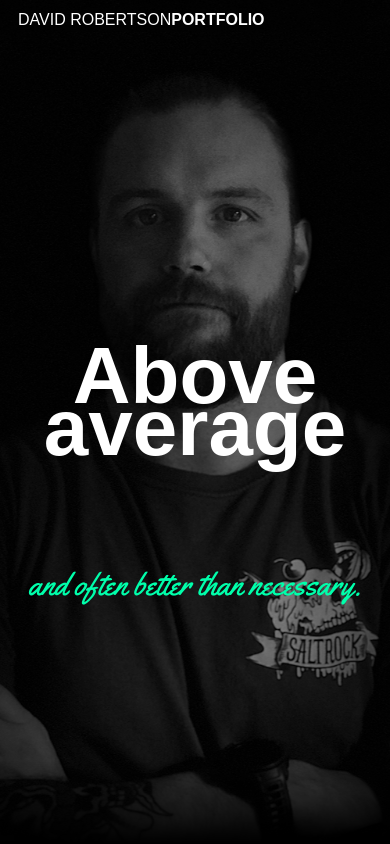
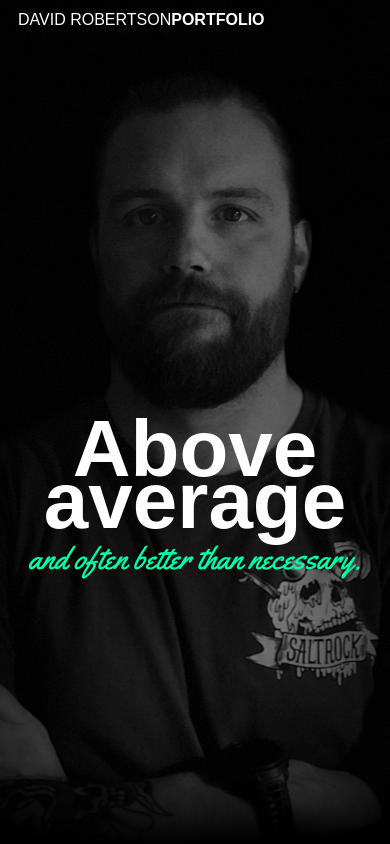
Before and after one commit to DRRobertson9673/React_Portfolio, a React (Create React App) app: page / in a window 390 px wide. Shown: the top 844 px of the page. Built offline with nearby package versions, Linux system fonts and the light colour scheme; a web font is replaced by a local one.

Commit message:
added som css changes to hero titles

```diff
--- a/src/Style/hero.css
+++ b/src/Style/hero.css
@@ -27,11 +27,9 @@
 }
 
 #heroTitle {
-  position: absolute;
-  margin: auto;
-  top: 410px;
   font-weight: bold;
   color: white;
+  padding-top: 85px;
   font-size: 7rem;
   line-height: 5rem;
   animation: heroTitleAnim .5s ease-out .75s 1 normal both;
@@ -54,7 +52,7 @@
   color: var(--myGreen);
   font-family: 'Yellowtail', cursive;
   font-size: 3.5rem;
-  margin-top: 170px;
+  margin-top: 10px;
   animation: heroTitleSmallAnim 1s ease-in-out .5s 1 normal both;
 }
 
@@ -80,13 +78,11 @@
   }
 
   #heroTitle {
-    top: 350px;
     font-size: 5rem;
     line-height: 3.25rem;
   }
 
   #heroTitleSmall {
     font-size: 2rem;
-    margin-top: 225px;
   }
 }
--- a/src/Style/intro.css
+++ b/src/Style/intro.css
@@ -77,6 +77,6 @@
     .introRight {
         width: 80%;
         margin-right: 10%;
-        margin-left: 9%;
+        margin-left: 8.5%;
     }
 }
```
